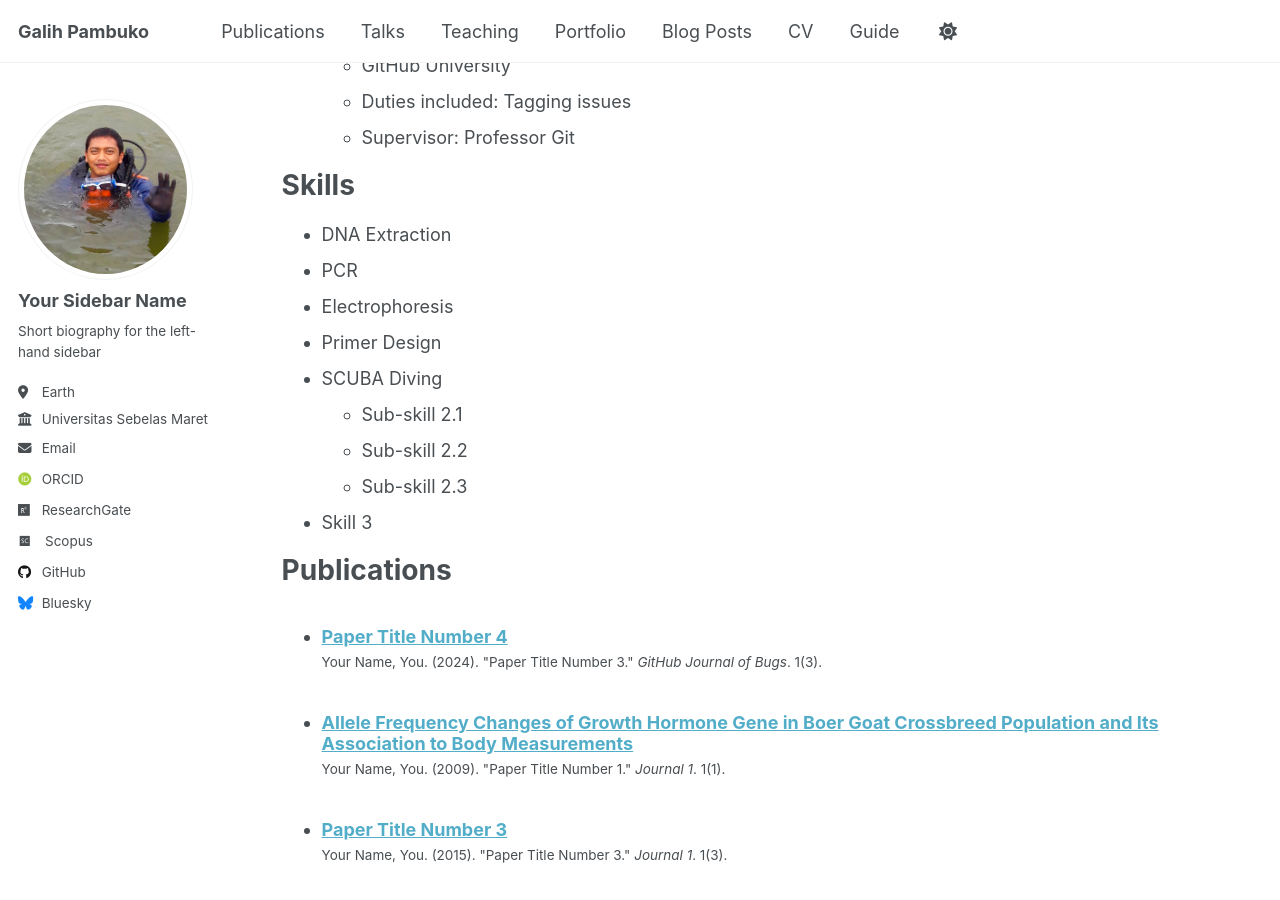
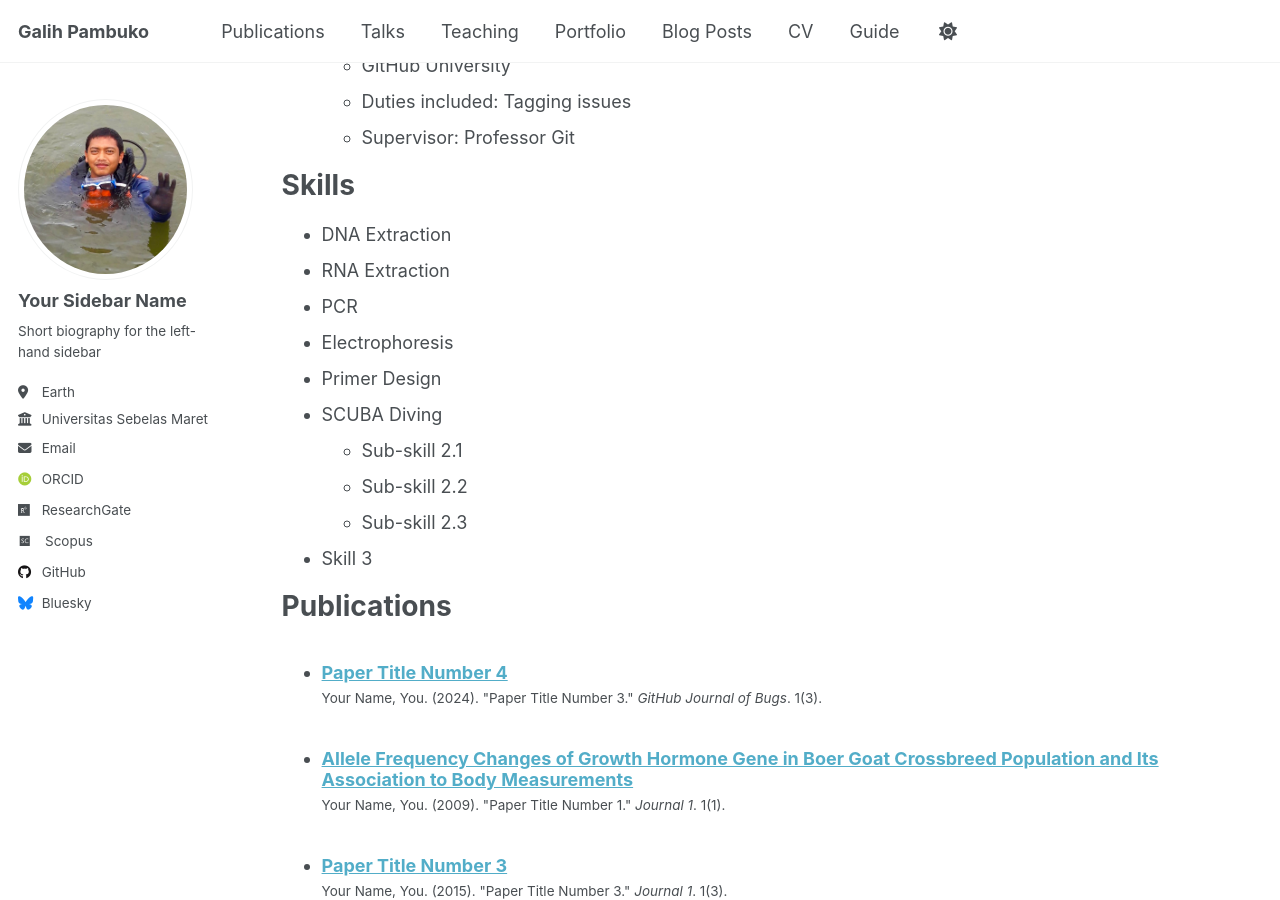
Before and after one commit to gpambuko/CV, a Jekyll site: the page built from _pages/cv.md, in a window 1280 px wide and 900 px high, scrolled down 598 px. Built offline with Jekyll 4.4.1, drawn with Linux system fonts in a browser that asks for light colours; some web fonts are replaced.

Commit message:
update CV

```diff
--- a/_pages/cv.md
+++ b/_pages/cv.md
@@ -34,6 +34,7 @@ Work experience
 Skills
 ======
 * DNA Extraction
+* RNA Extraction
 * PCR
 * Electrophoresis
 * Primer Design
```
